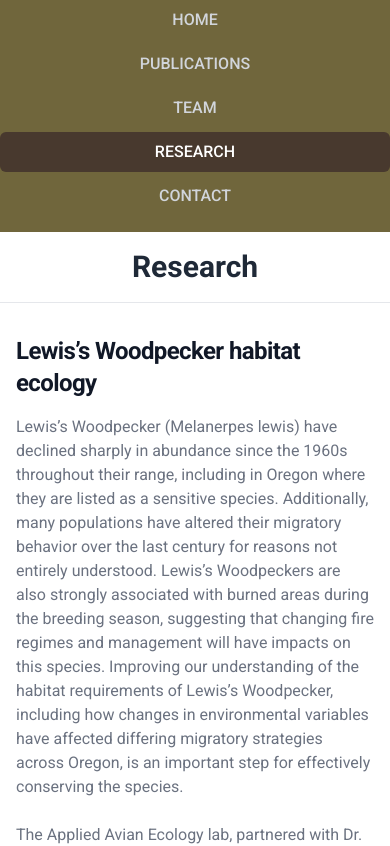
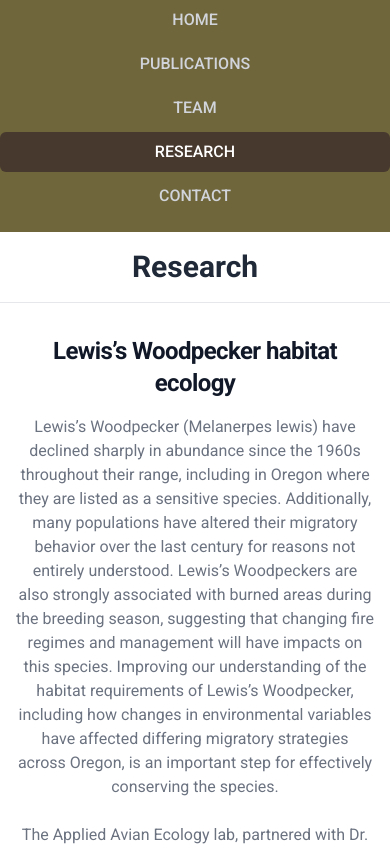
Before and after one commit to meaghansharrard89/frank-fogarty, a React (Create React App) app: page /research in a window 390 px wide. Shown: the top 846 px of the page. Built offline with nearby package versions, Linux system fonts and the light colour scheme.

Commit message:
Updated text on homepage to be smaller

```diff
--- a/src/pages/Home.js
+++ b/src/pages/Home.js
@@ -17,8 +17,8 @@ function Home() {
 
         <main className="mt-8 flex justify-center">
           <div className="lg:mb-0 lg:p-0 md:w-4/5 lg:w-5/6 xl:w-3/4 relative rounded block">
-            <div className="flex justify-center lg:justify-start">
-              <p className="text-gray-800 text-m lg:text-2xl leading-tight text-center px-4 lg:px-0 xl:px-0 lg:text-center lg:mb-2 lg:mt-2 xl:mb-2 xl:mt-2">
+            <div className="flex lg:justify-start">
+              <p className="text-gray-800 text-m lg:text-lg leading-tight px-4 lg:px-0 xl:px-0 lg:text-center lg:mb-2 lg:mt-2 xl:mb-2 xl:mt-2">
                 Managing wildlife populations in a rapidly changing world is
                 among the most pressing issues for wildlife biologists. Bird
                 communities are an excellent system for addressing these types
--- a/src/pages/Research.js
+++ b/src/pages/Research.js
@@ -87,7 +87,7 @@ function Research() {
         {research.map((item, index) => (
           <div
             key={index}
-            class="mb-6 mx-auto grid max-w-2xl grid-cols-1 items-center gap-x-8 gap-y-2 px-4 lg:max-w-7xl lg:grid-cols-2 lg:px-8"
+            class="mb-6 mx-auto grid max-w-2xl grid-cols-1 text-center items-center gap-x-8 gap-y-2 px-4 lg:max-w-7xl lg:grid-cols-2 lg:px-8"
           >
             <div>
               <h2 class="text-2xl font-bold tracking-tight text-gray-900 sm:text-2xl">
```
